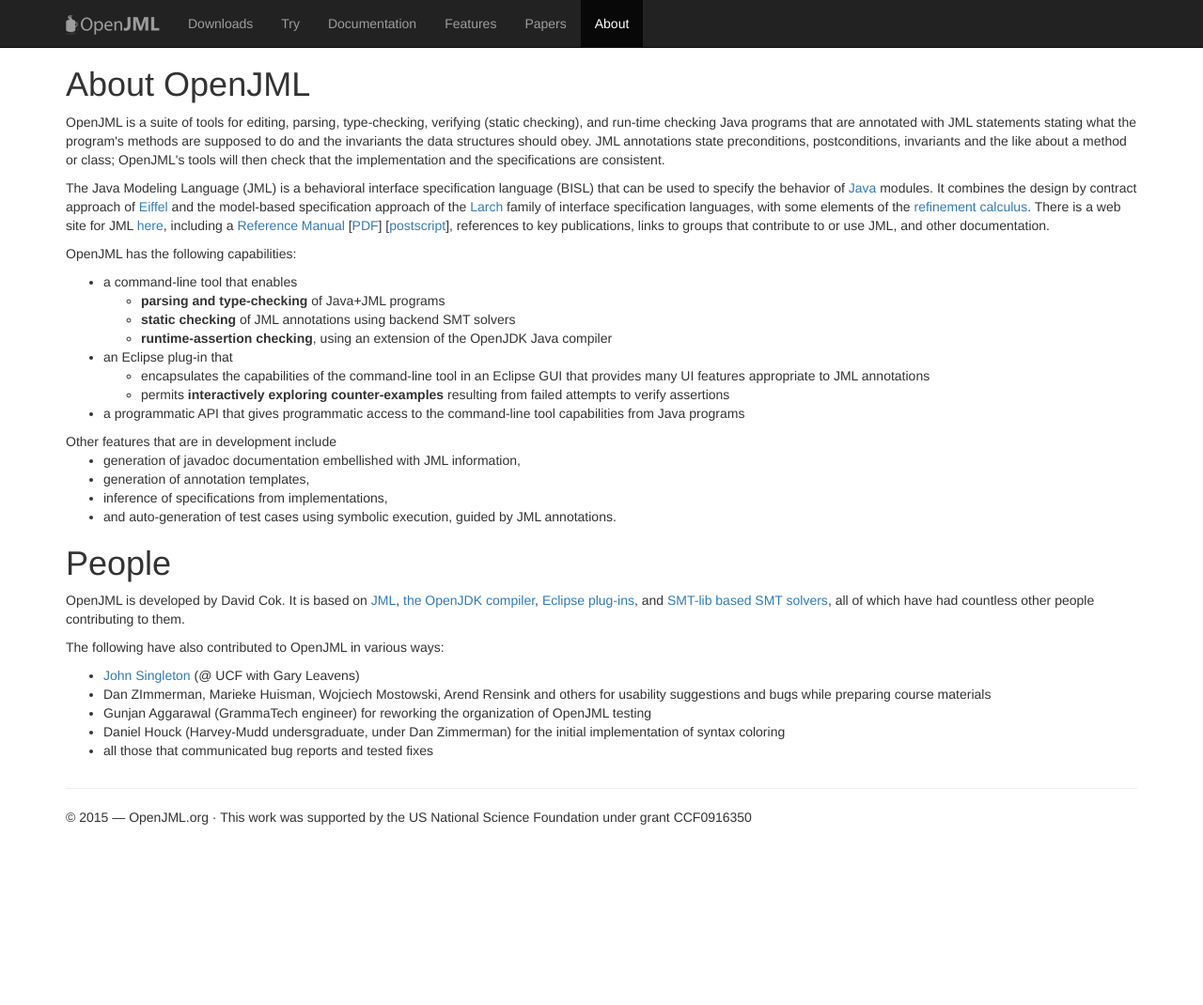
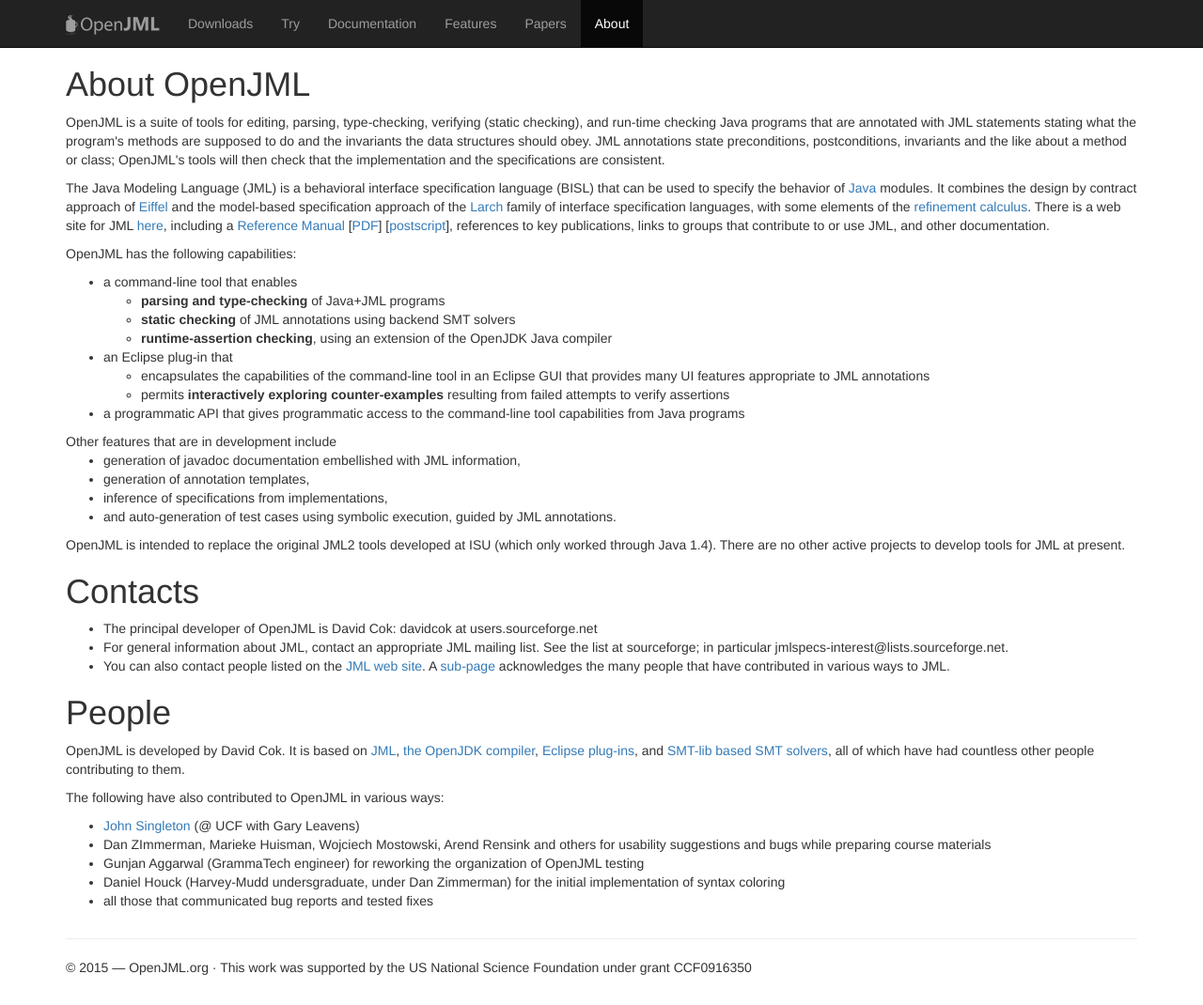
Before and after one commit to OpenJML/openjml.github.io, a Jekyll site: the page built from about/index.html, in a window 1280 px wide and 1070 px high. Shown: the whole window at 94% size. Built offline with Jekyll 4.4.1, drawn with Linux system fonts in a browser that asks for light colours.

Commit message:
More material from old sourceforge pages

```diff
--- a/about/index.html
+++ b/about/index.html
@@ -60,6 +60,17 @@
       <li>and auto-generation of test cases using symbolic execution, guided by JML annotations.</li>
     </ul>
 
+    <p>
+    OpenJML is intended to replace the original JML2 tools developed at ISU (which only worked through Java 1.4).
+    There are no other active projects to develop tools for JML at present.
+    </p>
+
+    <h1>Contacts</h1>
+    <ul>
+    <li>The principal developer of OpenJML is David Cok: davidcok at users.sourceforge.net</li>
+    <li>For general information about JML, contact an appropriate JML mailing list. See the list at sourceforge; in particular jmlspecs-interest@lists.sourceforge.net.</li>
+    <li>You can also contact people listed on the <a href="http://www.eecs.ucf.edu/~leavens/JML/index.shtml">JML web site</a>. A <a href="http://www.eecs.ucf.edu/~leavens/JML/acknowledgements.shtml">sub-page</a> acknowledges the many people that have contributed in various ways to JML.</li>
+    </ul>
 
     <h1>People</h1>
     <p>
@@ -74,7 +85,7 @@
     <ul>
       <li><a href="http://cs.ucf.edu/~jls">John Singleton</a> (@ UCF with Gary Leavens)
       <li>Dan ZImmerman, Marieke Huisman, Wojciech Mostowski, Arend Rensink and others for usability suggestions and bugs while preparing course materials
-      <li>Gunjan Aggarawal (GrammaTech engineer) for reworking the organization of OpenJML testing
+      <li>Gunjan Aggarwal (GrammaTech engineer) for reworking the organization of OpenJML testing
       <li>Daniel Houck (Harvey-Mudd undersgraduate, under Dan Zimmerman) for the initial implementation of syntax coloring
       <li>all those that communicated bug reports and tested fixes
     </ul>
```
Also changed, not shown: index.html (+5 -2 lines), papers/index.html (+12 -0 lines).
